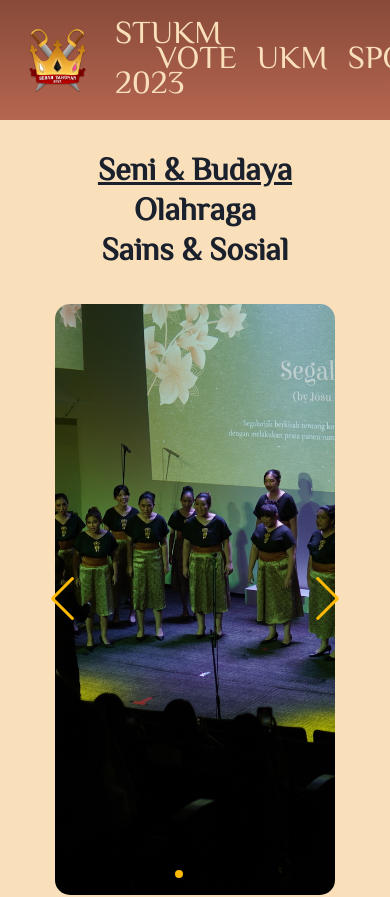
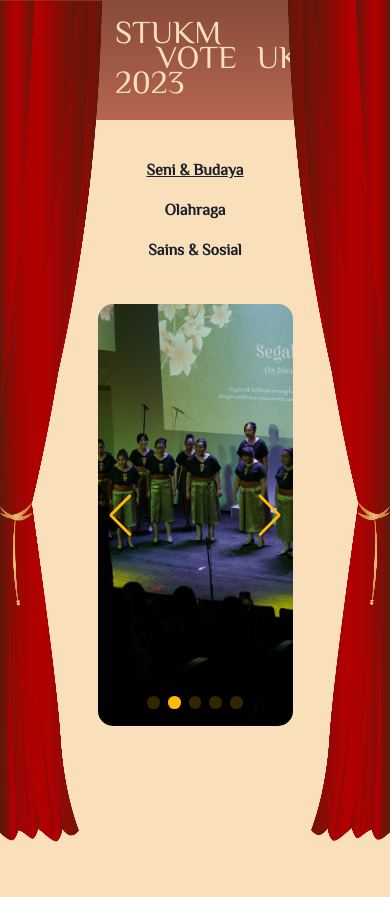
Before and after one commit to gilbertzaini/STUKM23, a React (Create React App) app in the folder frontend/: page /ukm in a window 390 px wide. Shown: the top 897 px of the page. Built offline with nearby package versions, Linux system fonts and the light colour scheme.

Commit message:
ukm page semi-responsive

```diff
--- a/frontend/src/components/UkmCard.jsx
+++ b/frontend/src/components/UkmCard.jsx
@@ -12,7 +12,7 @@ const UkmCard = (props) => {
     <Box className='containerBox'>
       <Card
         className='containerCard'
-        height={{ base: "30vh", md: "28vh", xl: "42vh" }}
+        height={{ base: "30vh", md: "28vh", xl: "40vh" }}
         backgroundColor={'#FFC26F'}
         boxShadow={'lg'}
         border={'1px'}
--- a/frontend/src/components/UkmCarousel.css
+++ /dev/null
@@ -1,7 +0,0 @@
-.imageCarousel {
-    border-radius: 15px;
-    height: 70vh;
-    width: 72vw;
-    margin: auto;
-    object-fit: cover;
-}
--- a/frontend/src/components/UkmCarousel.jsx
+++ b/frontend/src/components/UkmCarousel.jsx
@@ -7,11 +7,15 @@ import 'swiper/css'
 import 'swiper/css/navigation';
 import 'swiper/css/pagination';
 import * as ukmActivity from '../data/ukmActivity'
-import './UkmCarousel.css'
 
 const UkmCarousel = (props) => {
   return (
-    <Flex mx={'auto'} width={'80vw'} height={'70vh'} my={'2rem'}>
+    <Flex
+      mx={'auto'}
+      width={{ base: "50vw", md: "60vw", xl: "70vw" }}
+      height={{ base: "50vh", md: "60vh", xl: "70vh" }}
+      my={'2rem'}
+    >
       <Swiper
         modules={[Navigation, Pagination, A11y, Autoplay]}
         slidesPerView={1}
@@ -22,35 +26,63 @@ const UkmCarousel = (props) => {
         }}
         style={{
           "--swiper-pagination-color": "#FFBA08",
+          "--swiper-pagination-bullet-inactive-color": "#FFBA08",
+          "--swiper-pagination-bullet-size": "1.5vh",
           "--swiper-navigation-color": "#FFBA08",
+          "--swiper-navigation-size": "5vh",
         }}
       >
         <SwiperSlide>
-          <Image
+            <Image
+              height={{ base: "50vh", md: "60vh", xl: '70vh'}}
+              width={{ base: "50vw", md: "50vw", xl: '62vw'}}
+              margin={'auto'}
+              objectFit={'cover'}
+              borderRadius={'15px'}
             className='imageCarousel'
             src={props.ukmType === 'olahraga' ? ukmActivity.Olahraga1 : props.ukmType === 'senbud' ? ukmActivity.Senbud1 : carousel}
           />
         </SwiperSlide>
         <SwiperSlide>
           <Image
+              height={{ base: "50vh", md: "60vh", xl: '70vh'}}
+              width={{ base: "50vw", md: "50vw", xl: '62vw'}}
+              margin={'auto'}
+              objectFit={'cover'}
+              borderRadius={'15px'}
             className='imageCarousel'
             src={props.ukmType === 'olahraga' ? ukmActivity.Olahraga2 : props.ukmType === 'senbud' ? ukmActivity.Senbud2 : carousel}
           />
         </SwiperSlide>
         <SwiperSlide>
           <Image
+              height={{ base: "50vh", md: "60vh", xl: '70vh'}}
+              width={{ base: "50vw", md: "50vw", xl: '62vw'}}
+              margin={'auto'}
+              objectFit={'cover'}
+              borderRadius={'15px'}
             className='imageCarousel'
             src={props.ukmType === 'olahraga' ? ukmActivity.Olahraga3 : props.ukmType === 'senbud' ? ukmActivity.Senbud3 : carousel}
           />
         </SwiperSlide>
         <SwiperSlide>
           <Image
+              height={{ base: "50vh", md: "60vh", xl: '70vh'}}
+              width={{ base: "50vw", md: "50vw", xl: '62vw'}}
+              margin={'auto'}
+              objectFit={'cover'}
+              borderRadius={'15px'}
             className='imageCarousel'
             src={props.ukmType === 'olahraga' ? ukmActivity.Olahraga4 : props.ukmType === 'senbud' ? ukmActivity.Senbud4 : carousel}
           />
         </SwiperSlide>
         <SwiperSlide>
           <Image
+              height={{ base: "50vh", md: "60vh", xl: '70vh'}}
+              width={{ base: "50vw", md: "50vw", xl: '62vw'}}
+              margin={'auto'}
+              objectFit={'cover'}
+              borderRadius={'15px'}
             className='imageCarousel'
             src={props.ukmType === 'olahraga' ? ukmActivity.Olahraga5 : props.ukmType === 'senbud' ? ukmActivity.Senbud5 : carousel}
           />
--- a/frontend/src/components/UkmPage.jsx
+++ b/frontend/src/components/UkmPage.jsx
@@ -2,10 +2,13 @@ import React, { useState, useEffect } from "react";
 import { Flex, Spacer } from "@chakra-ui/react";
 import { Button } from "@chakra-ui/react";
 import { Box } from "@chakra-ui/react";
-import { Grid } from "@chakra-ui/react";
+import { Grid, GridItem } from "@chakra-ui/react";
+import { Image } from "@chakra-ui/react";
 import { ukmList } from "../data/ukm";
 import UkmCard from "./UkmCard";
 import UkmCarousel from "./UkmCarousel";
+import gorden_kiri from "../assets/image/gorden_kiri.png"
+import gorden_kanan from "../assets/image/gorden_kanan.png"
 
 const UkmPage = () => {
   const [ukm, setUkm] = useState("senbud");
@@ -64,14 +67,16 @@ const UkmPage = () => {
   return (
     <Box mt={'2rem'}>
       <Box className="observed">
+        <Image src={gorden_kiri} top={0} height={'100vh'} left={0} position={'absolute'} />
+        <Image src={gorden_kanan} top={0} height={'100vh'} right={0} position={'absolute'} />
         <Flex
-          width={"75vw"}
+          width={"60vw"}
           mx={"auto"}
-          flexDirection={{ base: "column", md: "row" }}
+          flexDirection={{ base: "column", xl: "row" }}
         >
           <Button
             variant={"ghost"}
-            fontSize={"2rem"}
+            fontSize={{base:'1rem', md: "2rem"}}
             textDecoration={ukm === "senbud" ? "underline" : "none"}
             _hover={{
               background: "transparent",
@@ -84,7 +89,7 @@ const UkmPage = () => {
           <Spacer />
           <Button
             variant={"ghost"}
-            fontSize={"2rem"}
+            fontSize={{base:'1rem', md: "2rem"}}
             textDecoration={ukm === "olahraga" ? "underline" : "none"}
             _hover={{
               background: "transparent",
@@ -97,7 +102,7 @@ const UkmPage = () => {
           <Spacer />
           <Button
             variant={"ghost"}
-            fontSize={"2rem"}
+            fontSize={{base:'1rem', md: "2rem"}}
             textDecoration={ukm === "sainsos" ? "underline" : "none"}
             _hover={{
               background: "transparent",
@@ -123,7 +128,7 @@ const UkmPage = () => {
         mx={{ base: 10, lg: 20 }}
       >
         {ukmCard.map((ukm) => (
-          <Box>
+          <GridItem>
             <UkmCard
               key={ukm.name}
               name={ukm.name}
@@ -131,7 +136,7 @@ const UkmPage = () => {
               instagram={ukm.instagram}
               instagram_user={ukm.instagram_user}
             />
-          </Box>
+          </GridItem>
         ))}
       </Grid>
       <Box my={'1rem'}></Box>
```
